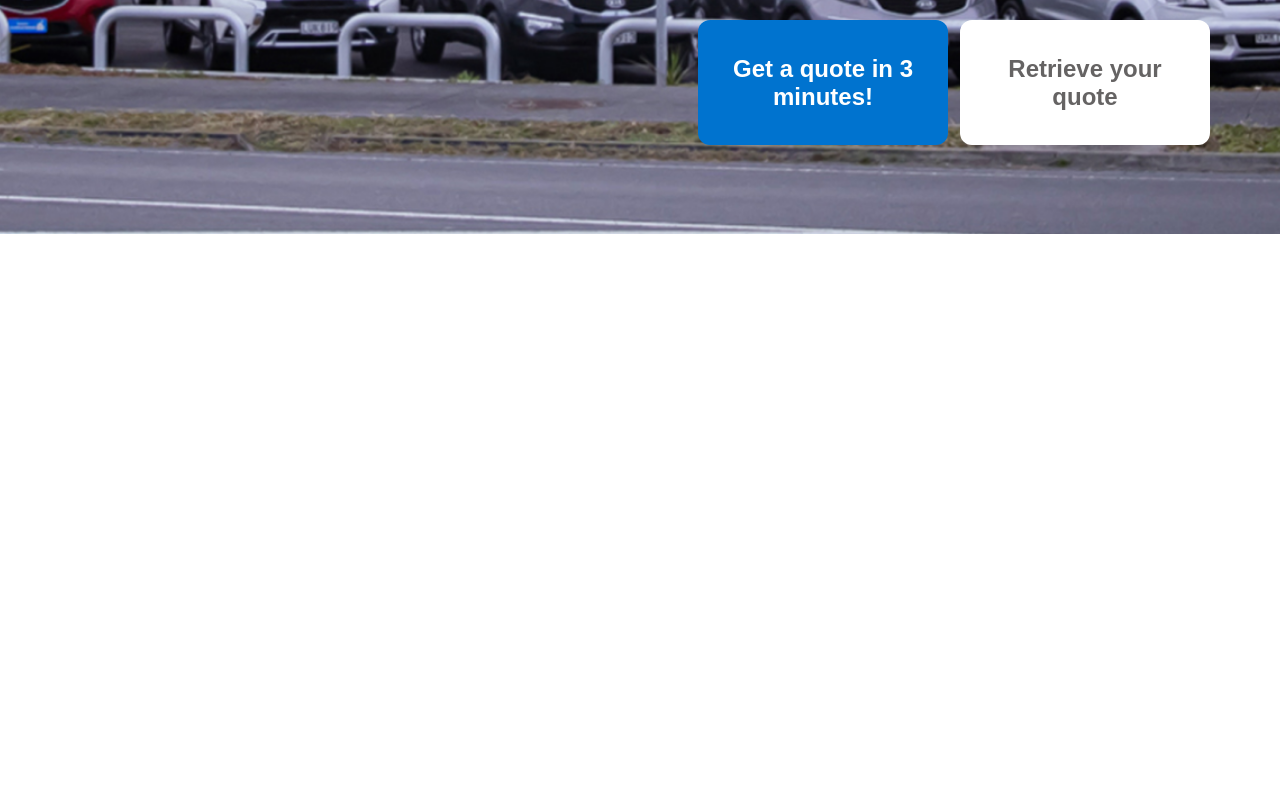
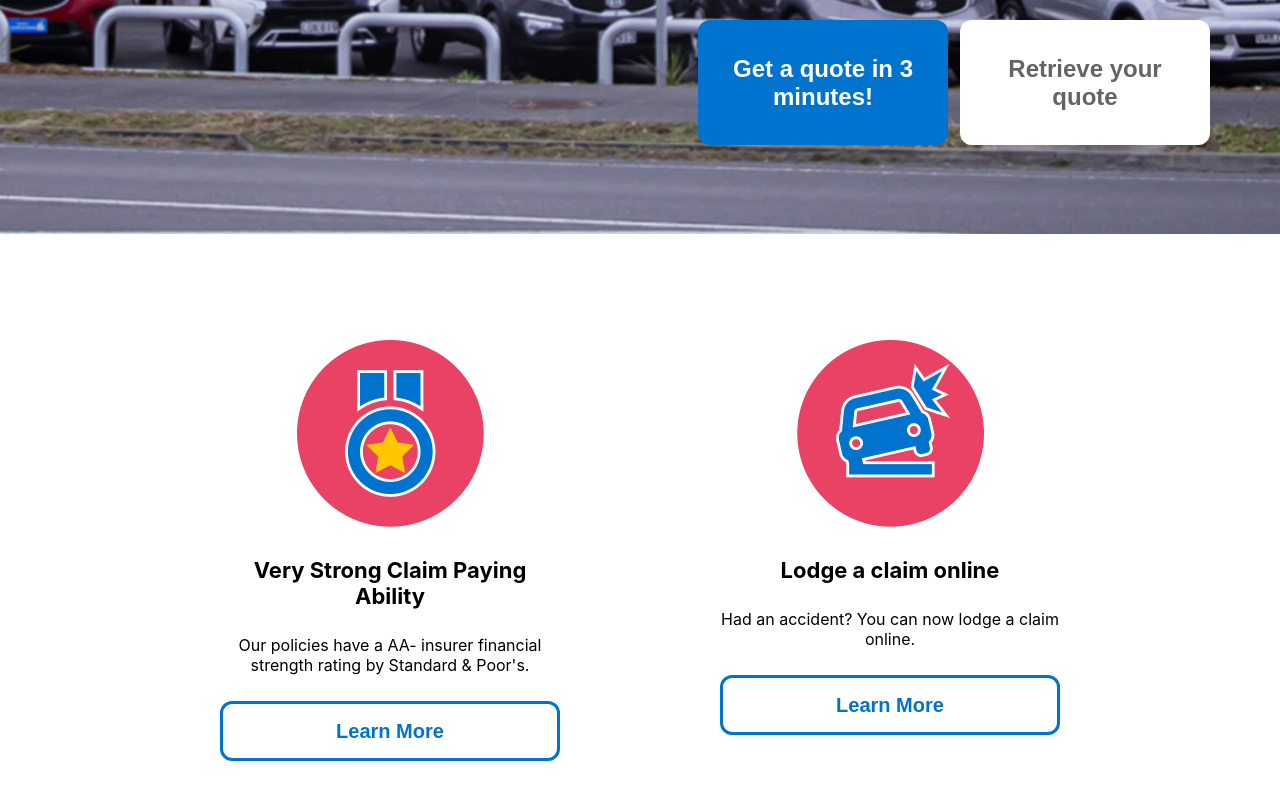
Before and after one commit to Xaimelee/mrhq-website, a React (Create React App) app: page / in a window 1280 px wide. Shown: the part 1106-1906 px from the top of the page. Before the commit the page ends 1340 px from the top, so only its background shows below. Built offline with nearby package versions, Linux system fonts and the light colour scheme.

Commit message:
Styling for InfoSlide, based on flex display.

```diff
--- a/src/App.js
+++ b/src/App.js
@@ -2,6 +2,7 @@ import './App.scss';
 import TurnersLogo from "./Images/turners_car_logo.png"
 import Header from './Components/Header';
 import ButtonList from './Components/ButtonList';
+import InfoSlide from './Components/InfoSlide';
 
 function App() {
   return (
@@ -13,6 +14,7 @@ function App() {
         <p className = "BackgroundTextMain">NZ's most trusted used vehicle dealership</p>
         <p className = "BackgroundTextSecondary">As voted by Reader's Digest Most Trusted Brand Award</p>
       </div>
+      <InfoSlide />
     </div>
   );
 }
--- a/src/App.scss
+++ b/src/App.scss
@@ -1,5 +1,6 @@
 @use "Style" as style;
 @import "./Components/Styles/Bar.scss";
+@import "./Components/Styles/Button.scss";
 
 .expandWidth {
     margin: 0;
--- a/src/Components/InfoSlideItem.js
+++ b/src/Components/InfoSlideItem.js
@@ -2,7 +2,7 @@ import React from 'react'
 
 function InfoSlideItem({image, headerText, text}) {
   return (
-    <ul className = "InfoSlideItem">
+    <ul className = "InfoSlideItems">
         <li className = "InfoSlideImage">
             <img src={image} alt=""/>
         </li>
@@ -12,8 +12,8 @@ function InfoSlideItem({image, headerText, text}) {
         <li className = "InfoSlideText">
             {text}
         </li>
-        <li className = "InfoSlideButton">
-            <button>
+        <li>
+            <button className = "InfoSlideButton">
                 Learn More
             </button>
         </li>
--- a/src/Components/Styles/Bar.scss
+++ b/src/Components/Styles/Bar.scss
@@ -70,36 +70,59 @@
     float: right;
 }
 
-.button {
-    padding: 20px;
-    width: 250px;
-    height: 125px;
-    font-size: 24px;
+.InfoSlide {
+    @extend .bar;
+    display: flex;
+    flex-wrap: wrap;
+    justify-content: center;
+    margin: 0;
+    padding: 0;
+    height: 600px;
+}
+
+.InfoSlideItems {
+    @extend .bar;
+    list-style-position: inside;
+    padding-right: 0;
+    padding: 80px;
+    width: 340px;
+}
+
+.infoSlideItem {
+    width: 100%;
+    margin-top: 26px;
+}
+
+.InfoSlideImage {
+    @extend .infoSlideItem;
+}
+
+.InfoSlideHeaderText {
+    @extend .infoSlideItem;
     font-weight: bold;
-    border: none;
+    font-size: 22px;
+}
+
+.InfoSlideText {
+    @extend .infoSlideItem;
+}
+
+.InfoSlideButton {
+    @extend .infoSlideItem;
+    height: 60px;
+    background-color: white;
+    color: style.$blue;
+    font-weight: bold;
+    font-size: 20px;
+    border: 3px solid style.$blue;
     border-radius: 12px;
 
     &:hover {
         cursor: pointer;
     }
-}
-
-.blueButton {
-    @extend .button;
-    background-color: style.$blue;
-    color: white;
 
     &:active {
-        border: 6px solid style.$blue-dark;
+        border-color: style.$blue-dark;
+        background-color: style.$grey-light;
     }
 }
-
-.whiteButton {
-    @extend .button;
-    background-color: white;
-    color: style.$grey;
-
-    &:active {
-        border: 6px solid style.$grey-light;
-    }
-}
--- /dev/null
+++ b/src/Components/Styles/Button.scss
@@ -0,0 +1,33 @@
+.button {
+    padding: 20px;
+    width: 250px;
+    height: 125px;
+    font-size: 24px;
+    font-weight: bold;
+    border: none;
+    border-radius: 12px;
+
+    &:hover {
+        cursor: pointer;
+    }
+}
+
+.blueButton {
+    @extend .button;
+    background-color: style.$blue;
+    color: white;
+
+    &:active {
+        border: 6px solid style.$blue-dark;
+    }
+}
+
+.whiteButton {
+    @extend .button;
+    background-color: white;
+    color: style.$grey;
+
+    &:active {
+        border: 6px solid style.$grey-light;
+    }
+}
```
